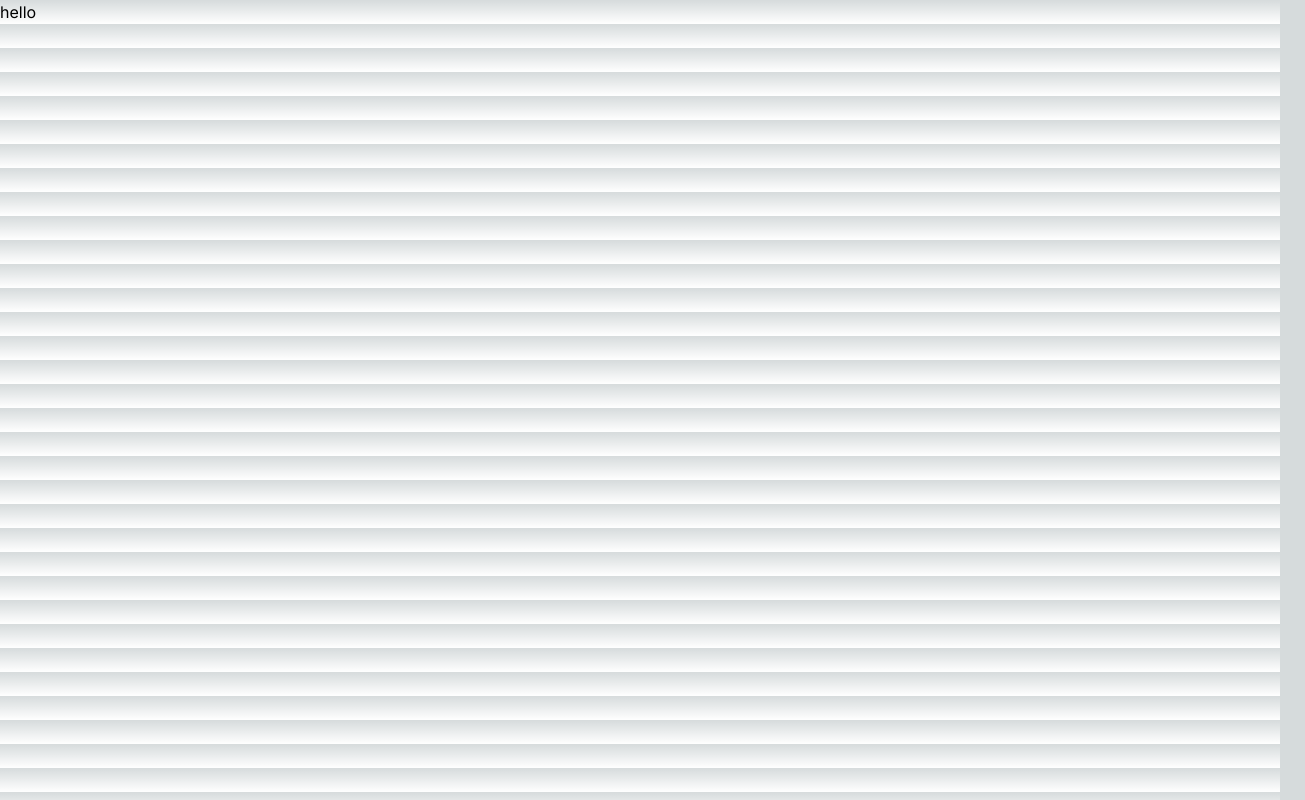
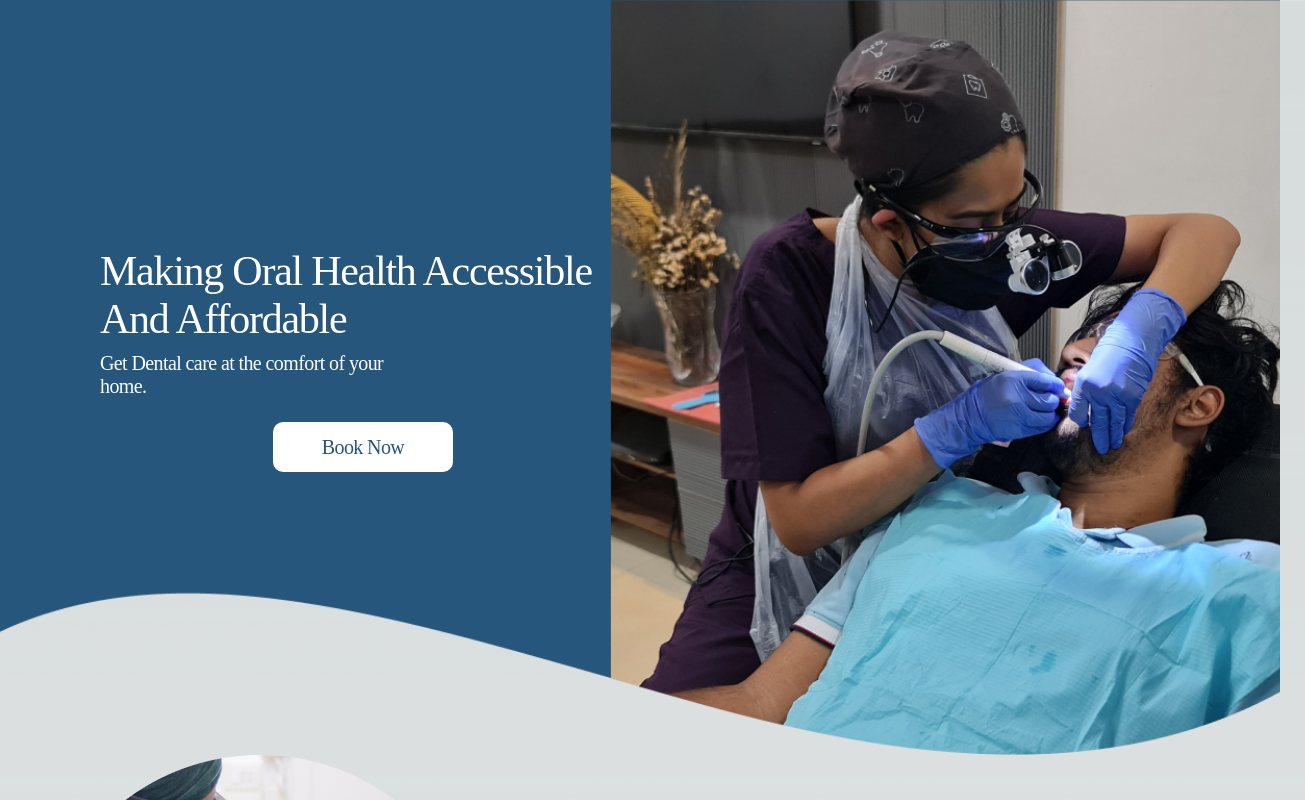
Before and after one commit to Joelshaji5/homnident, a Next.js app: page / in a window 1280 px wide. Shown: the top 800 px of the page, 1305 px wide, since content can reach past the window. Built offline with nearby package versions, Linux system fonts and the light colour scheme.

Commit message:
Deployment

```diff
--- a/src/app/Homepage/page.js
+++ b/src/app/Homepage/page.js
@@ -14,7 +14,7 @@ import BookingForm from '../Components/FormContainer/CheckForm'
 export default function Homepage() {
   return (
     <div>
-      {/* <Hero />
+      <Hero />
       <BookingForm />
       <Hero2 />
       <Hero3 />
@@ -24,10 +24,9 @@ export default function Homepage() {
       <SliderHome/>
       <Patienttestimonials />
 
-      <BookingForm /> */}
+      <BookingForm />
 
-      {/* <Footer /> */}
-      <h1>hello</h1>
+       <Footer />
 
     </div>
 
```
